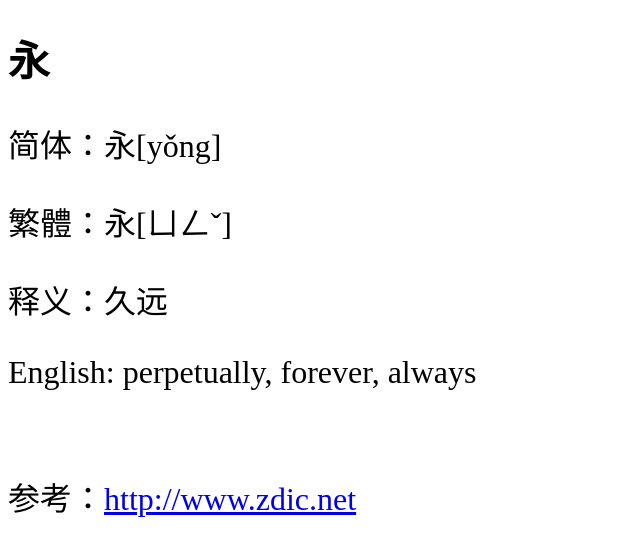
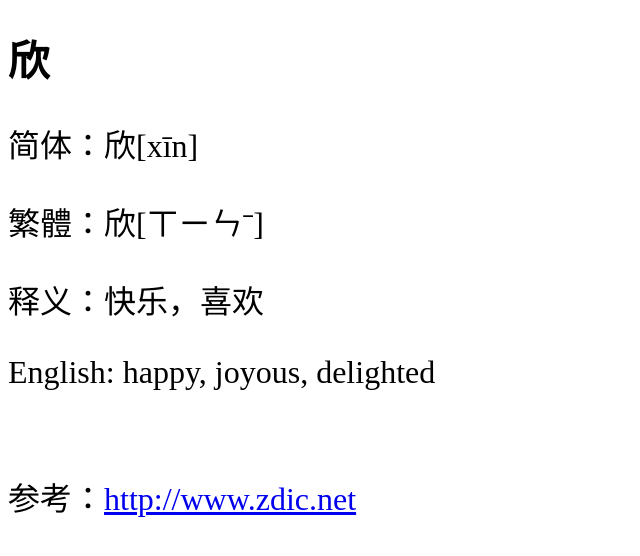
Before and after one commit to shengzhe/livecalligraphy, a Jekyll site: the page built from _posts/2012-08-31-LanTing-164.html, in a window 1280 px wide. Shown: the top 556 px of the page, without its empty margins (0-640 px from the left). Built offline with Jekyll 4.4.1, drawn with Linux system fonts in a browser that asks for light colours; Markdown is read by kramdown in place of the engine named in the settings.

Commit message:
Update 2012-08-31-LanTing-164.html

```diff
--- a/_posts/2012-08-31-LanTing-164.html
+++ b/_posts/2012-08-31-LanTing-164.html
@@ -1,11 +1,11 @@
 ---
 layout: default
-title: 兰亭集序第1个字 (1st character of Lan Ting)
+title: 兰亭集序第164个字 (164th character of Lan Ting)
 ---
-<h1>永</h1>
-<p>简体：永[yǒng]</p>
-<p>繁體：永[ㄩㄥˇ]</p>
-<p>释义：久远</p>
-<p>English: perpetually, forever, always</p>
+<h1>欣</h1>
+<p>简体：欣[xīn]</p>
+<p>繁體：欣[ㄒㄧㄣˉ]</p>
+<p>释义：快乐，喜欢</p>
+<p>English: happy, joyous, delighted</p>
 <br/>
-<p>参考：<a href="http://www.zdic.net/zd/zi/ZdicE6ZdicB0ZdicB8.htm">http://www.zdic.net</a></p>
+<p>参考：<a href="http://www.zdic.net/z/1c/js/6B23.htm">http://www.zdic.net</a></p>
```
